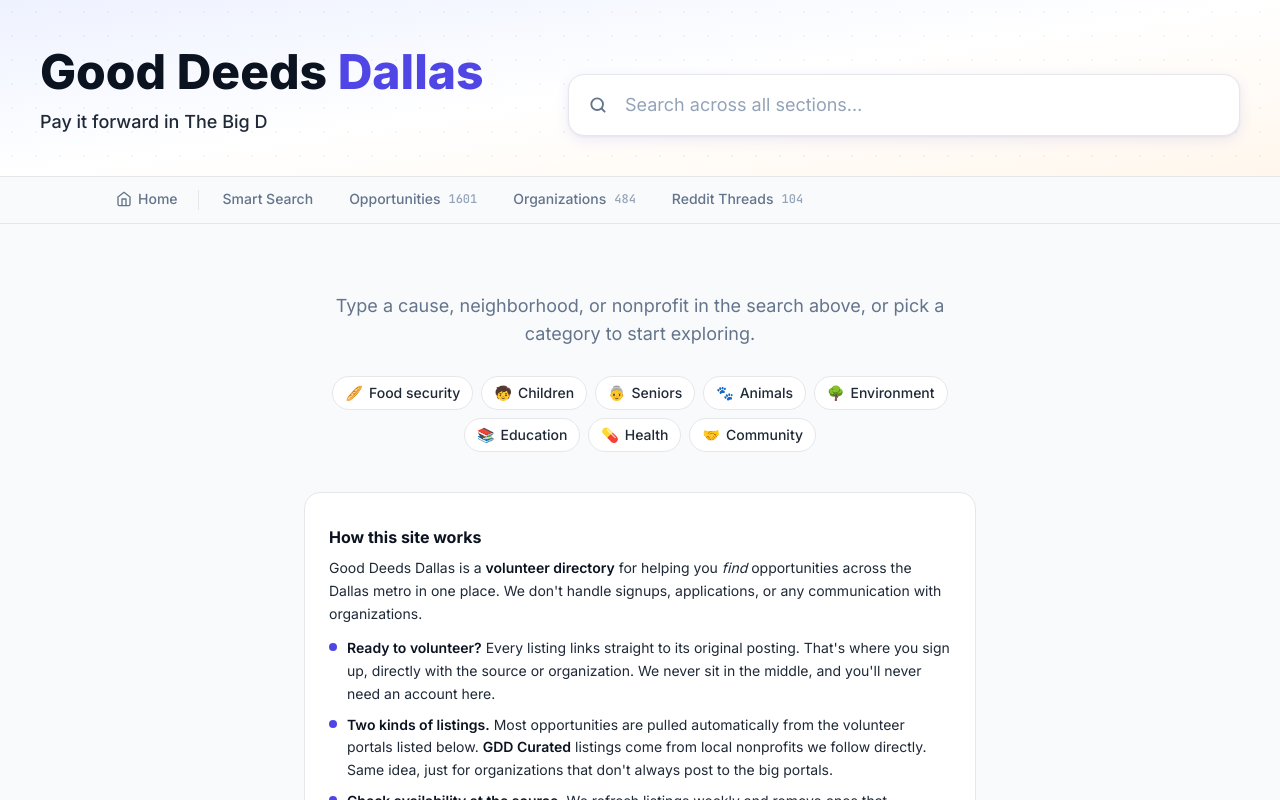
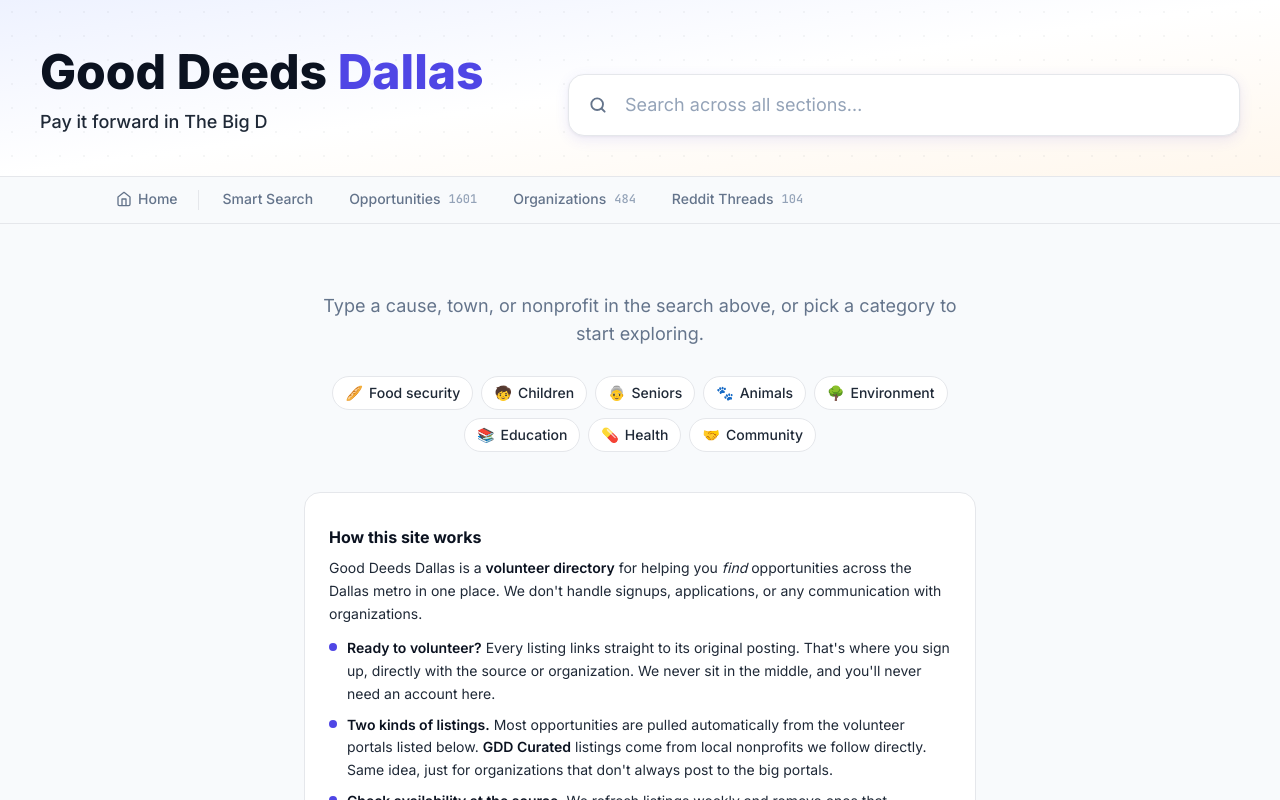
Before and after one commit to grrompala/good-deeds-dallas, a Next.js app in the folder frontend/: page / in a window 1280 px wide. Shown: the top 800 px of the page. Built offline with nearby package versions, Linux system fonts and the light colour scheme.

Commit message:
Landing copy: neighborhood -> town

```diff
--- a/frontend/components/HomeClient.jsx
+++ b/frontend/components/HomeClient.jsx
@@ -361,7 +361,7 @@
   return (
     <div className="py-3 lg:py-5 text-center max-w-2xl mx-auto">
       <p className="text-base sm:text-lg text-muted leading-relaxed">
-        Type a cause, neighborhood, or nonprofit in the search above, or pick
+        Type a cause, town, or nonprofit in the search above, or pick
         a category to start exploring.
       </p>
       <div className="mt-7 flex flex-wrap items-center justify-center gap-2">
```
